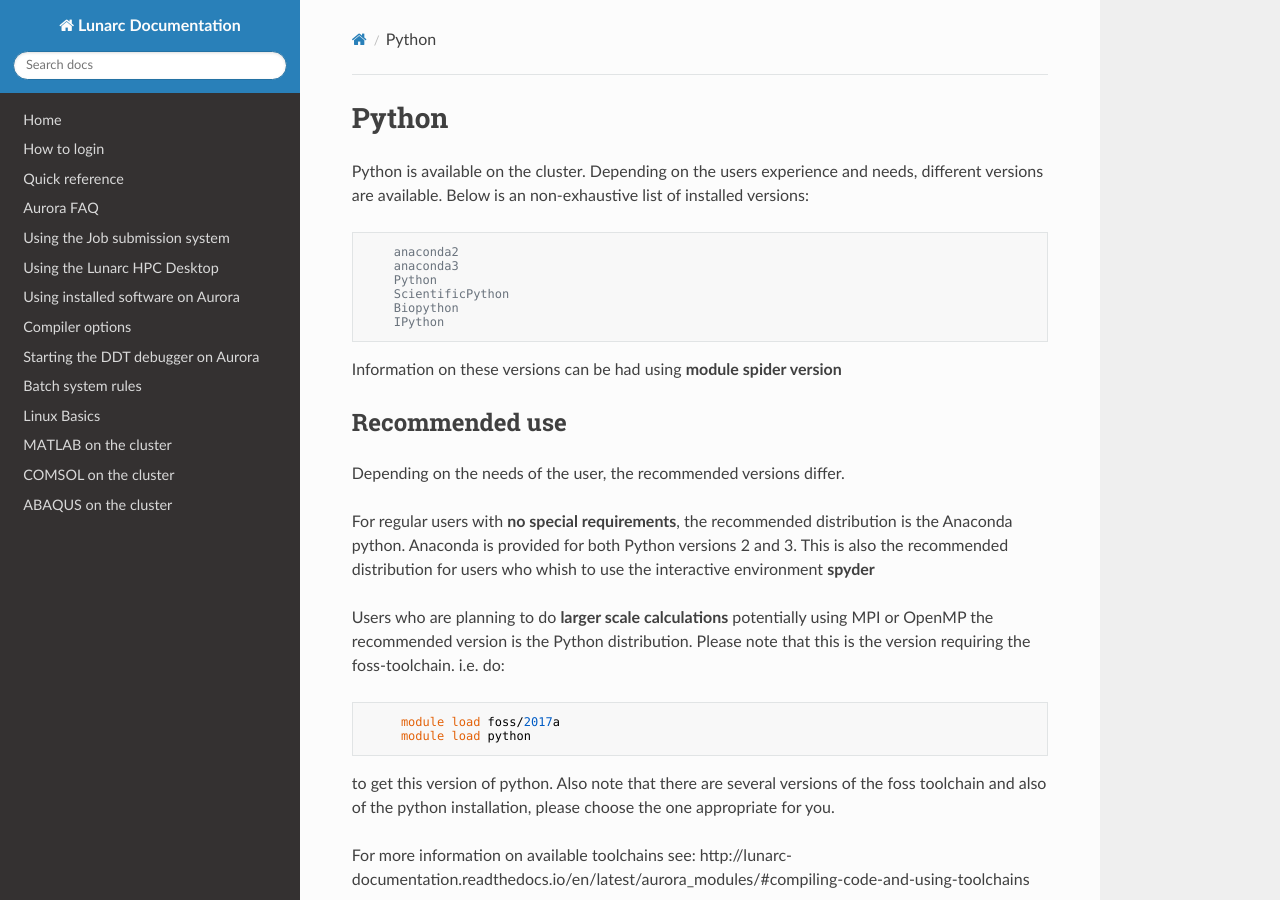
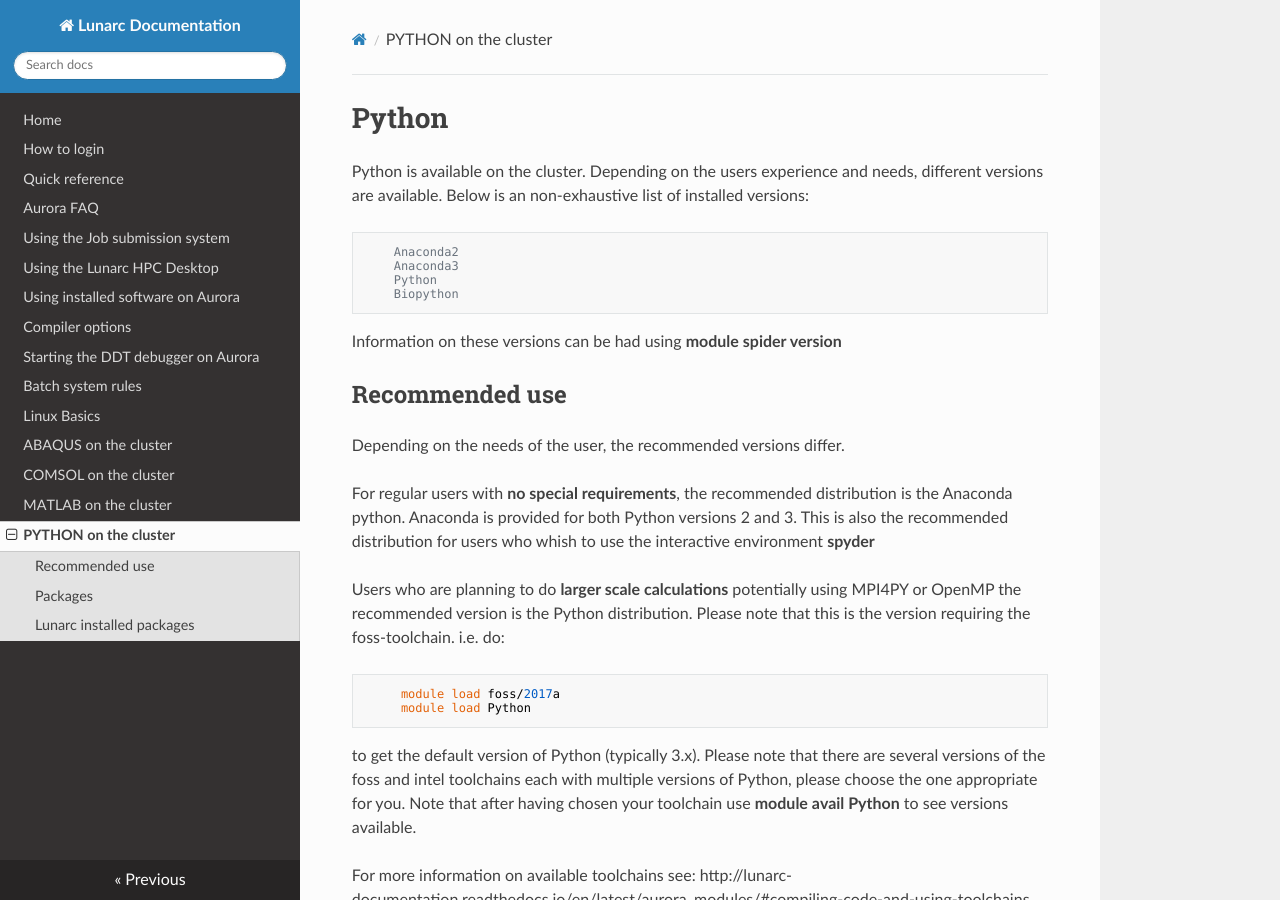
Before and after one commit to lunarc/lunarc_docs, an MkDocs documentation site: the page built from docs/Python.md, in a window 1280 px wide and 900 px high. Built offline with MkDocs 1.6.1, drawn with Linux system fonts in a browser that asks for light colours; nearby versions of some CDN libraries; old or Windows-style settings are respelled for this version of MkDocs.

Commit message:
Added Python
Added the Python info and rearranged the menu.

```diff
--- a/docs/Python.md
+++ b/docs/Python.md
@@ -2,12 +2,10 @@
 
 Python is available on the cluster. Depending on the users experience and needs, different versions are available. Below is an non-exhaustive list of installed versions:
 
-        anaconda2
-        anaconda3
+        Anaconda2
+        Anaconda3
         Python
-        ScientificPython
         Biopython
-        IPython
 
 Information on these versions can be had using **module spider version**
 
@@ -19,12 +17,13 @@
 
 For regular users with **no special requirements**, the recommended distribution is the Anaconda python. Anaconda is provided for both Python versions 2 and 3. This is also the recommended distribution for users who whish to use the interactive environment **spyder**
 
-Users who are planning to do **larger scale calculations** potentially using MPI or OpenMP the recommended version is the Python distribution. Please note that this is the version requiring the foss-toolchain. i.e. do:
+Users who are planning to do **larger scale calculations** potentially using MPI4PY or OpenMP the recommended version is the Python distribution. Please note that this is the version requiring the foss-toolchain. i.e. do:
 
          module load foss/2017a
-         module load python
+         module load Python
 
-to get this version of python. Also note that there are several versions of the foss toolchain and also of the python installation, please choose the one appropriate for you.
+to get the default version of Python (typically 3.x).
+Please note that there are several versions of the foss and intel toolchains each with multiple versions of Python, please choose the one appropriate for you. Note that after having chosen your toolchain use **module avail Python** to see versions available.
 
 For more information on available toolchains see: http://lunarc-documentation.readthedocs.io/en/latest/aurora_modules/#compiling-code-and-using-toolchains
 
--- a/mkdocs.yml
+++ b/mkdocs.yml
@@ -11,8 +11,9 @@
 - Starting the DDT debugger on Aurora: ddt_debugger.md
 - Batch system rules: batch_system_rules.md
 - Linux Basics: linux_basics.md
+- ABAQUS on the cluster: Abaqus.md
+- COMSOL on the cluster: COMSOL.md
 - MATLAB on the cluster: MATLAB.md
-- COMSOL on the cluster: COMSOL.md
-- ABAQUS on the cluster: Abaqus.md
+- PYTHON on the cluster: Python.md
 theme: readthedocs
 #markdown_extensions: [codehilite]
```
